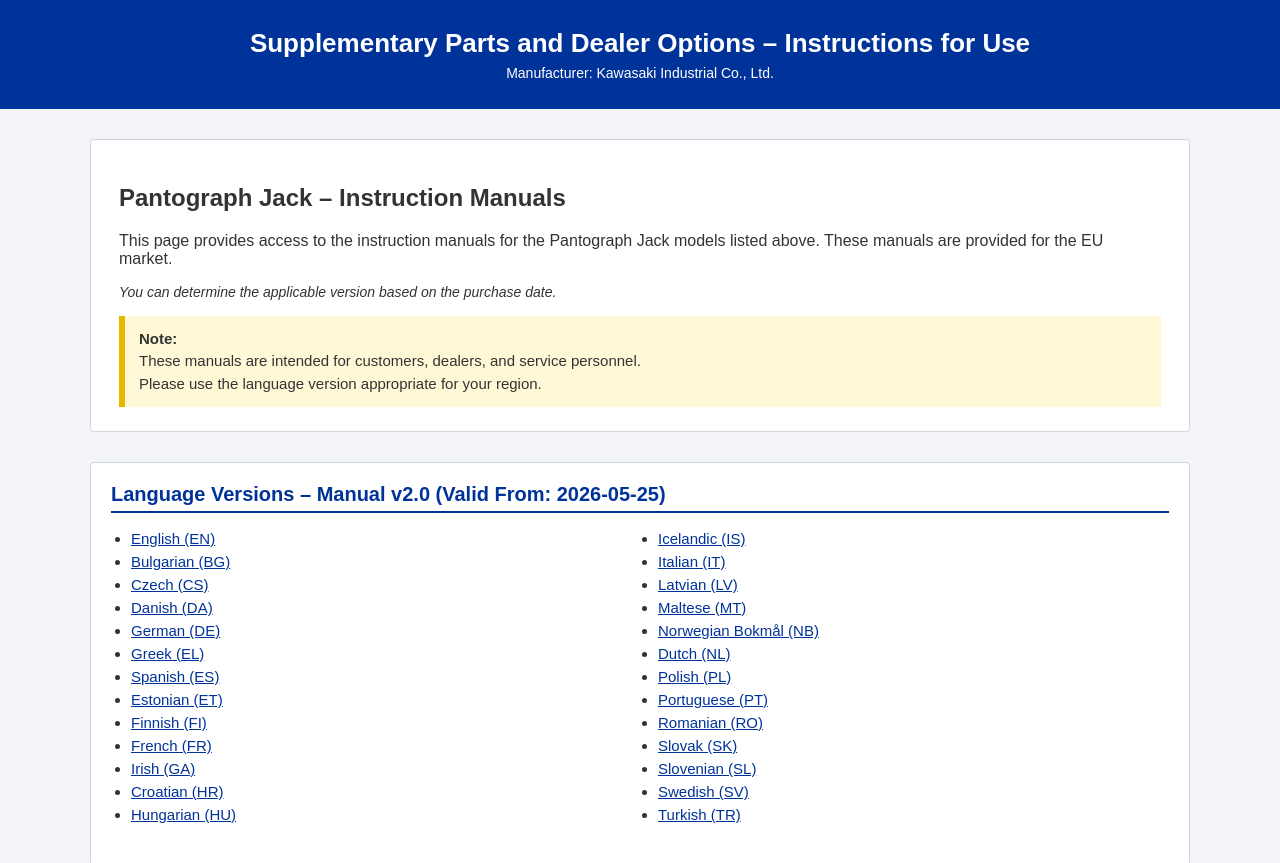
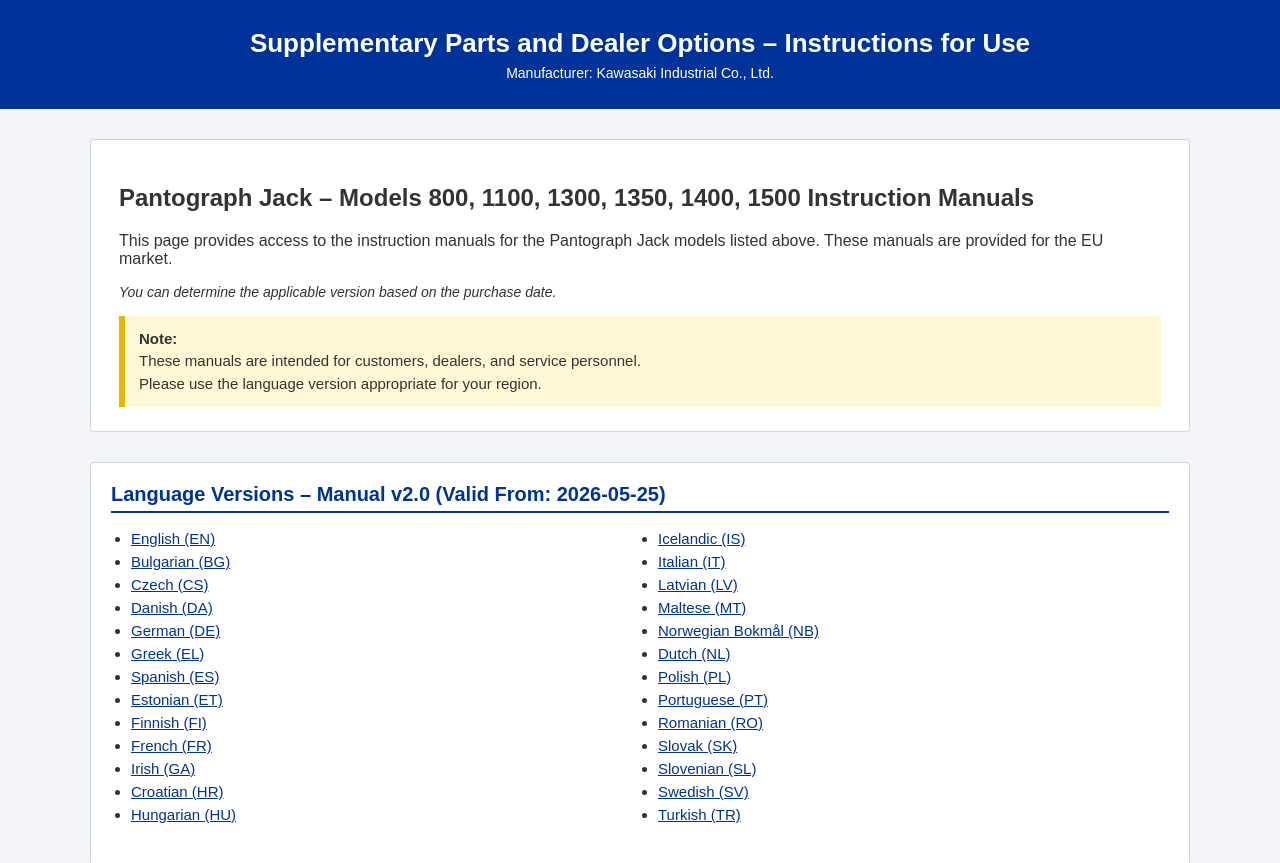
Before and after one commit to Kawasaki-ind-co-ltd-Engineering-Div/TEST_MANUAL, a plain HTML site: page index.html in a window 1280 px wide. Shown: the top 863 px of the page. Drawn offline with Linux system fonts and the light colour scheme.

Commit message:
Add files via upload

```diff
--- a/index.html
+++ b/index.html
@@ -118,6 +118,7 @@
 
 <body>
 
+<!-- ★★★ 青帯は元のまま（変更禁止） ★★★ -->
 <div class="top-header">
   <h1>Supplementary Parts and Dealer Options – Instructions for Use</h1>
   <p>Manufacturer: Kawasaki Industrial Co., Ltd.</p>
@@ -125,8 +126,9 @@
 
 <div class="container">
 
+  <!-- ★★★ ここだけ Pantograph Jack 用に変更 ★★★ -->
   <div class="card">
-    <h2>Pantograph Jack – Instruction Manuals</h2>
+    <h2>Pantograph Jack – Models 800, 1100, 1300, 1350, 1400, 1500 Instruction Manuals</h2>
 
     <p>This page provides access to the instruction manuals for the Pantograph Jack models listed above. These manuals are provided for the EU market.</p>
 
```
